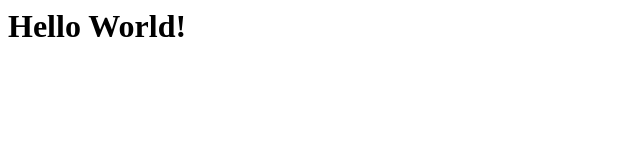
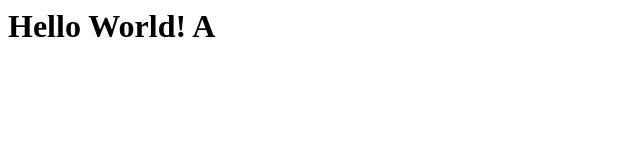
Before and after one commit to Laurenceisdabest/A-and-B, a plain HTML site: page Index.html in a window 1280 px wide. Shown: the full height of the page, 0-640 px from the left. Drawn offline with Linux system fonts and the light colour scheme.

Commit message:
Update Index.html

```diff
--- a/Index.html
+++ b/Index.html
@@ -1 +1 @@
-<h1>Hello World!</h1>
+<h1>Hello World! A</h1>
```
